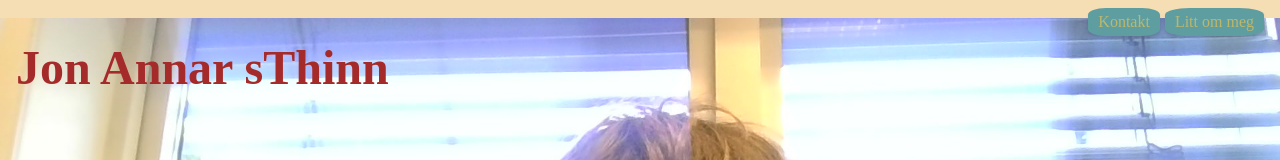
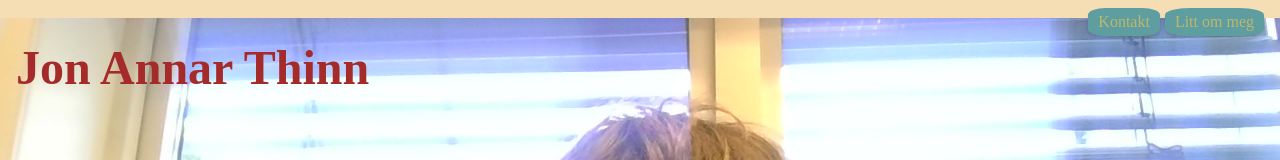
Before and after one commit to JohneyMoney/portfolio-nettside, a plain HTML site: page index.html in a window 1280 px wide. Shown: the top 160 px of the page. Drawn offline with Linux system fonts and the light colour scheme.

Commit message:
Nov 19, 2026, 9:08 AM

```diff
--- a/index.html
+++ b/index.html
@@ -11,7 +11,7 @@
 
     <header>
         <div class="hodetekstogbilde">
-            <h1 class="top-left">Jon Annar sThinn</h1><br>
+            <h1 class="top-left">Jon Annar Thinn</h1><br>
             <div class="top-right">
                 <a href="#kontaktmeg" id="kontaktmegtopp">Kontakt</a>
                 <a href="#littommeg" id="littommegtopp">Litt om meg</a>
```
